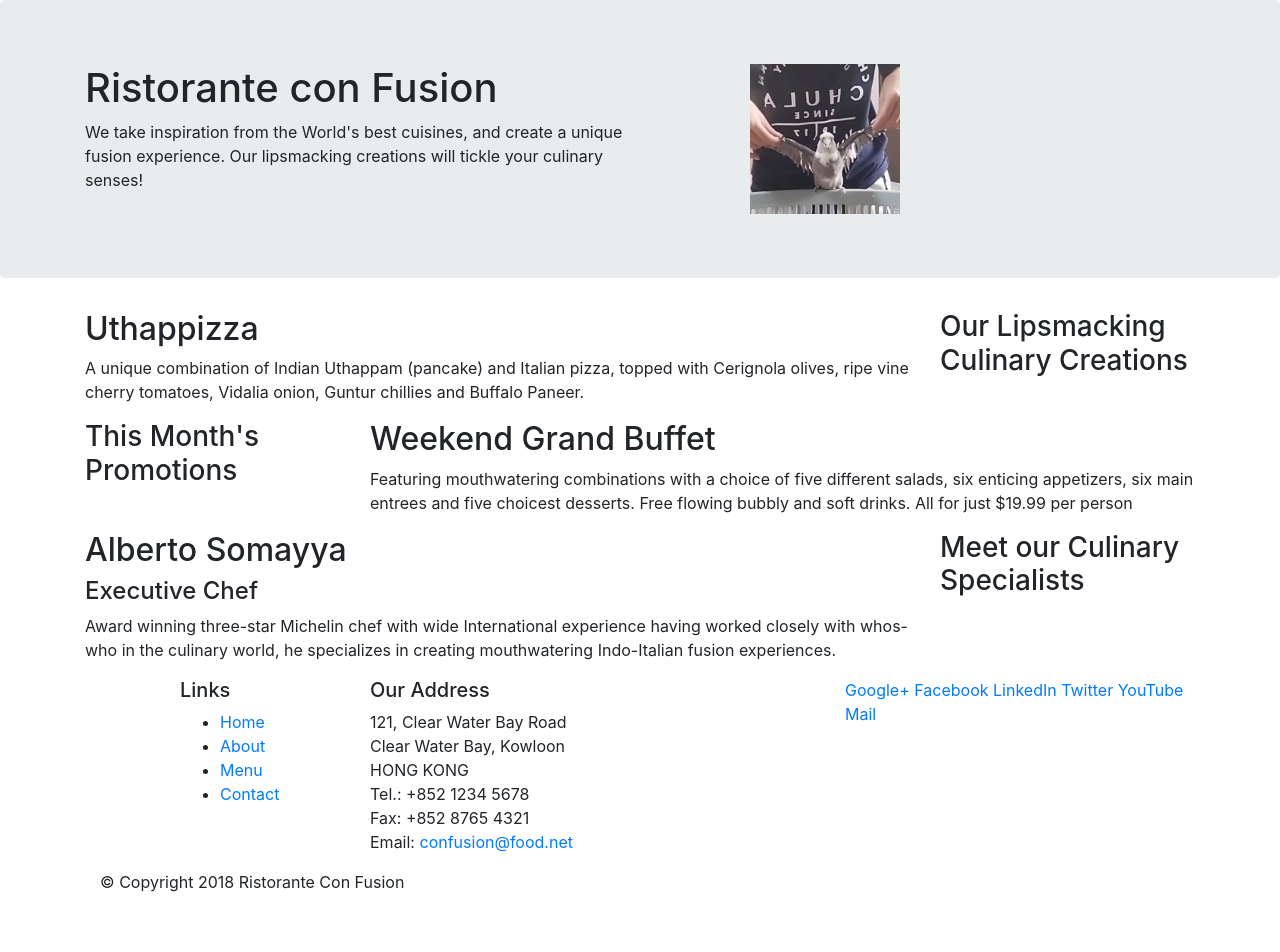
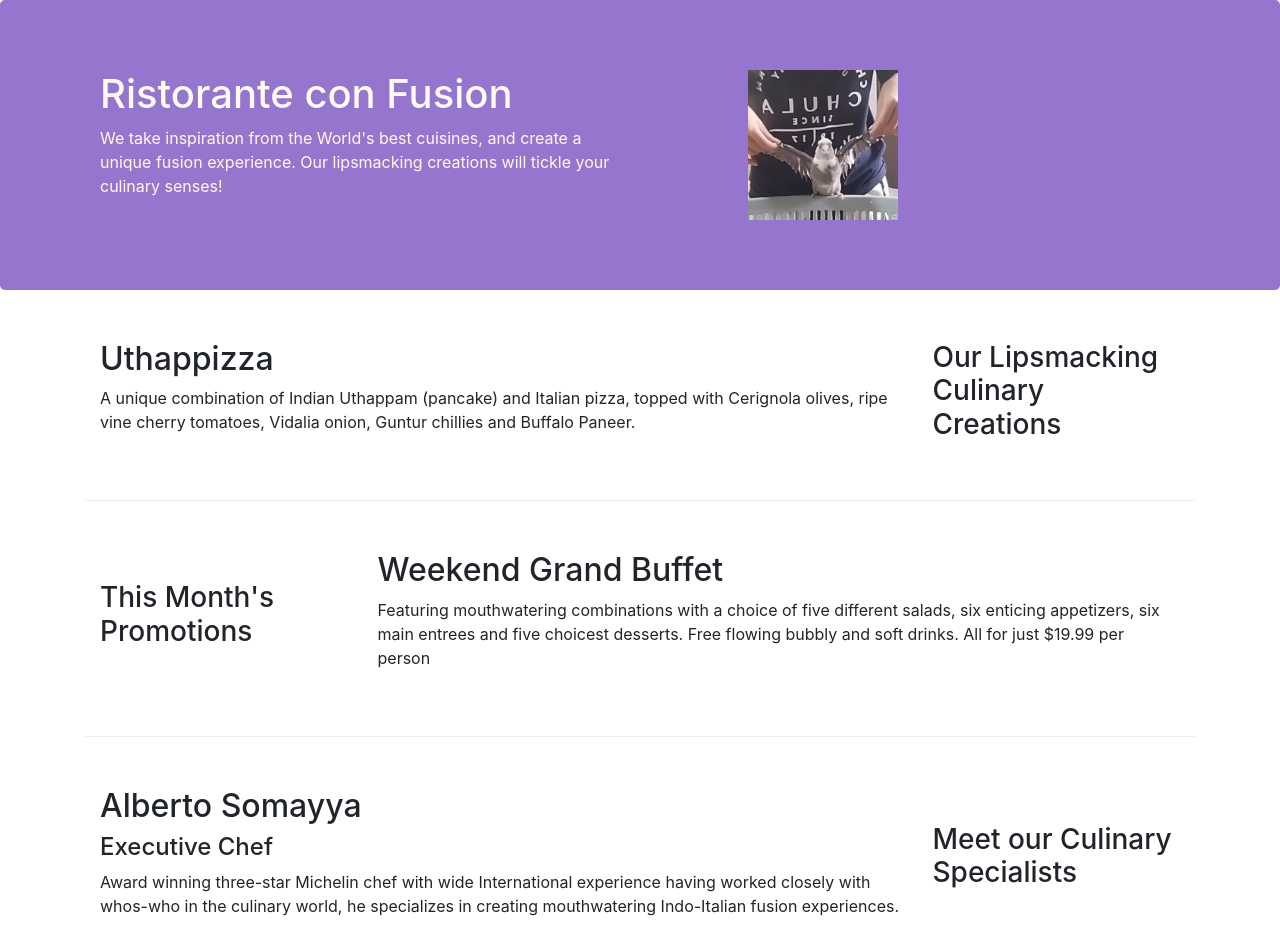
Before and after one commit to auan369/conFusion, a website: page index.html in a window 1280 px wide. Shown: the top 952 px of the page. Before the commit the page ends 910 px from the top, so only its background shows below. Drawn offline with nearby package versions, Linux system fonts and the light colour scheme.

Commit message:
Bootstrap Grid Part 2

```diff
--- /dev/null
+++ b/css/styles.css
@@ -0,0 +1,30 @@
+.row-header{
+    margin:0px auto;
+    padding: 0px;
+}
+
+.row-content {
+    margin: 0px auto;
+    padding: 50px 0px 50px 0px;
+    border-bottom: 1px ridge;
+    min-height: 200px;
+}
+
+.footer{
+    background-color: #d1c4e9;
+    margin: 0px auto;
+    padding: 20px 0px 20px 0px;
+}
+
+.jumbotron{
+    padding: 70px 30px 70px 30px;
+    margin: 0px auto;
+    background: #9575cd;
+    color: floralwhite;
+}
+
+address{
+    font-size: 80%;
+    margin: 0px;
+    color: #0f0f0f;
+}
--- a/index.html
+++ b/index.html
@@ -9,6 +9,7 @@
 
     <!-- Bootstrap CSS -->
     <link rel="stylesheet" href="node_modules/bootstrap/dist/css/bootstrap.min.css">
+    <link href="css/styles.css" rel="stylesheet">
     <title>Ristorante Con Fusion</title>
 </head>
 
@@ -16,7 +17,7 @@
 
     <header class="jumbotron">
         <div class="container">
-            <div class="row">
+            <div class="row row-header">
                 <div class="col-12 col-sm-6">
                     <h1>Ristorante con Fusion</h1>
                     <p>We take inspiration from the World's best cuisines, and create a unique fusion experience. Our lipsmacking creations will tickle your culinary senses!</p>
@@ -29,7 +30,7 @@
     </header>
 
     <div class="container">
-        <div class="row">
+        <div class="row row-content align-items-center">
             <div class="col-12 col-sm-4 order-sm-last col-md-3">
                 <h3>Our Lipsmacking Culinary Creations</h3>
             </div>
@@ -40,7 +41,7 @@
         </div>
 
 
-        <div class="row">
+        <div class="row row-content align-items-center">
             <div class="col-12 col-sm-4 col-md-3">
                 <h3>This Month's Promotions</h3>
             </div>
@@ -50,7 +51,7 @@
             </div>
         </div>
 
-        <div class="row">
+        <div class="row row-content align-items-center">
             <div class="col-12 col-sm-4 order-sm-last col-md-3">
                 <h3>Meet our Culinary Specialists</h3>
             </div>
@@ -62,12 +63,12 @@
         </div>
     </div>
 
-    <footer>
+    <footer class="footer">
         <div class="container">
             <div class="row">
                 <div class="col-4 offset-1 col-sm-2">
                     <h5>Links</h5>
-                    <ul>
+                    <ul class="list-unstyled">
                         <li><a href="#">Home</a></li>
                         <li><a href="#">About</a></li>
                         <li><a href="#">Menu</a></li>
@@ -85,8 +86,8 @@
 		              Email: <a href="mailto:confusion@food.net">confusion@food.net</a>
 		           </address>
                 </div>
-                <div  class="col-12 col-sm-4">
-                    <div>
+                <div class="col-12 col-sm-4 align-self-center">
+                    <div class="text-center">
                         <a href="http://google.com/+">Google+</a>
                         <a href="http://www.facebook.com/profile.php?id=">Facebook</a>
                         <a href="http://www.linkedin.com/in/">LinkedIn</a>
@@ -96,8 +97,8 @@
                     </div>
                 </div>
            </div>
-           <div class="col-auto">
-                <div>
+           <div class="row justify-content-center">
+                <div class="col-auto">
                     <p>© Copyright 2018 Ristorante Con Fusion</p>
                 </div>
            </div>
```
